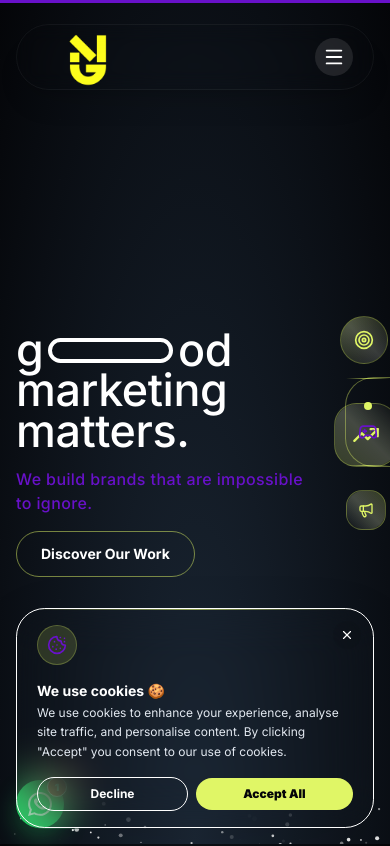
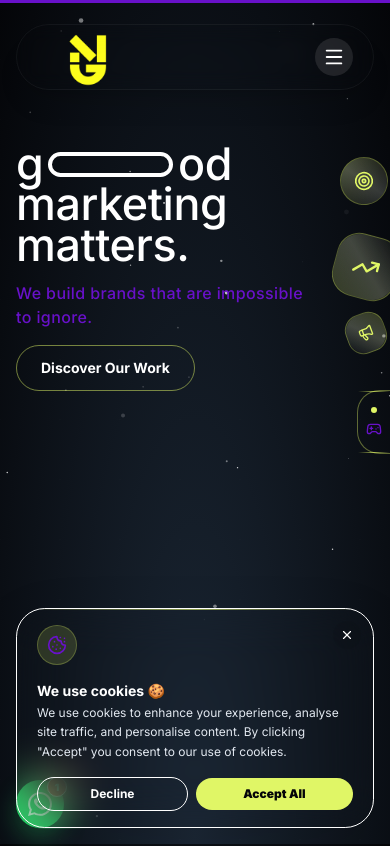
Before and after one commit to arshadyelikar27-dev/Good-Marketing-Matters, a Next.js app: page / in a window 390 px wide. Shown: the top 846 px of the page. Built offline with nearby package versions, Linux system fonts and the light colour scheme.

Commit message:
Optimize mobile hero layout, reduce game toggle size, and fix mobile lag

```diff
--- a/src/components/games-toggle.tsx
+++ b/src/components/games-toggle.tsx
@@ -70,16 +70,16 @@ export function GamesToggle() {
           whileHover={{ x: -5 }}
           whileTap={{ scale: 0.92 }}
           aria-label="Open Mini Games"
-          className="relative flex flex-col items-center justify-center gap-3 px-3 py-6 bg-card border border-primary/40 border-r-0 rounded-l-2xl text-heading hover:border-primary/80 transition-all duration-300 group"
+          className="relative flex flex-col items-center justify-center gap-2 sm:gap-3 px-2 sm:px-3 py-4 sm:py-6 bg-card border border-primary/40 border-r-0 rounded-l-xl sm:rounded-l-2xl text-heading hover:border-primary/80 transition-all duration-300 group"
         >
           {/* Top & bottom accent lines */}
           <span className="absolute top-0 left-0 right-0 h-px bg-gradient-to-r from-transparent via-primary/70 to-transparent" />
           <span className="absolute bottom-0 left-0 right-0 h-px bg-gradient-to-r from-transparent via-primary/70 to-transparent" />
 
           {/* Pulsing live dot */}
-          <span className="relative flex h-2 w-2">
+          <span className="relative flex h-1.5 w-1.5 sm:h-2 sm:w-2">
             <span className="animate-ping absolute inline-flex h-full w-full rounded-full bg-primary opacity-75" />
-            <span className="relative inline-flex rounded-full h-2 w-2 bg-primary" />
+            <span className="relative inline-flex rounded-full h-1.5 w-1.5 sm:h-2 sm:w-2 bg-primary" />
           </span>
 
           {/* Icon: Gamepad or X */}
@@ -92,7 +92,7 @@ export function GamesToggle() {
                 exit={{ rotate: 90, opacity: 0 }}
                 transition={{ duration: 0.2 }}
               >
-                <X className="w-5 h-5 text-accent" />
+                <X className="w-4 h-4 sm:w-5 sm:h-5 text-accent" />
               </motion.div>
             ) : (
               <motion.div
@@ -102,7 +102,7 @@ export function GamesToggle() {
                 exit={{ rotate: -90, opacity: 0 }}
                 transition={{ duration: 0.2 }}
               >
-                <Gamepad2 className="w-5 h-5 text-accent group-hover:scale-110 transition-transform duration-300" />
+                <Gamepad2 className="w-4 h-4 sm:w-5 sm:h-5 text-accent group-hover:scale-110 transition-transform duration-300" />
               </motion.div>
             )}
           </AnimatePresence>
--- a/src/components/hero.tsx
+++ b/src/components/hero.tsx
@@ -15,9 +15,9 @@ export function Hero() {
   });
 
   // Lighter transforms on mobile
-  const textScale = useTransform(scrollYProgress, [0, 0.8], [1, isMobile ? 1.15 : 1.4]);
-  const textOpacity = useTransform(scrollYProgress, [0, 0.4, 0.8], [1, 1, 0]);
-  const textY = useTransform(scrollYProgress, [0, 1], ["0%", isMobile ? "20%" : "40%"]);
+  const textScale = useTransform(scrollYProgress, [0, 0.8], [1, isMobile ? 1 : 1.4]);
+  const textOpacity = useTransform(scrollYProgress, [0, 0.4, 0.8], [1, 1, isMobile ? 1 : 0]);
+  const textY = useTransform(scrollYProgress, [0, 1], ["0%", isMobile ? "0%" : "40%"]);
 
   // Floating Elements Scroll Animations (desktop only)
   const float1Y = useTransform(scrollYProgress, [0, 1], ["0%", "-300%"]);
@@ -33,15 +33,15 @@ export function Hero() {
   const float3Rotate = useTransform(scrollYProgress, [0, 1], [-20, 90]);
 
   return (
-    <section id="hero" ref={containerRef} className="relative w-full h-[100dvh] sm:h-[250vh] bg-transparent">
-      <div className="sticky top-0 w-full h-[100dvh] sm:h-screen flex flex-col items-center justify-center overflow-hidden">
+    <section id="hero" ref={containerRef} className="relative w-full min-h-[100dvh] sm:h-[250vh] bg-transparent">
+      <div className="sm:sticky sm:top-0 w-full min-h-[100dvh] sm:h-screen flex flex-col items-center justify-start sm:justify-center overflow-hidden pt-28 sm:pt-0">
 
         {/* Isometric Grid Background */}
         <div className="absolute inset-0 iso-grid opacity-30 pointer-events-none" />
 
         <motion.div
-          style={{ scale: textScale, opacity: textOpacity, y: textY, willChange: "transform, opacity" }}
-          className="relative z-10 flex flex-col items-start text-left w-full max-w-[1400px] mx-auto px-4 sm:px-6 md:px-12 pt-16 sm:pt-24"
+          style={{ scale: textScale, opacity: textOpacity, y: textY, willChange: isMobile ? "auto" : "transform, opacity" }}
+          className="relative z-10 flex flex-col items-start text-left w-full max-w-[1400px] mx-auto px-4 sm:px-6 md:px-12 pt-8 sm:pt-24"
         >
           {/* Left Side Content */}
           <div className="w-full lg:w-3/5">
@@ -123,8 +123,8 @@ export function Hero() {
               initial={{ opacity: 0, scale: 0, y: 100 }}
               animate={{ opacity: 1, scale: 1, y: 0 }}
               transition={{ duration: 1.2, delay: 0.4, ease: [0.16, 1, 0.3, 1] }}
-              style={{ y: float1Y, x: float1X, rotate: float1Rotate, willChange: "transform" }}
-              className="absolute top-[16%] right-[2%] sm:right-[35%] lg:right-[48%] w-12 h-12 sm:w-24 sm:h-24 md:w-32 md:h-32 rounded-full backdrop-blur-md sm:backdrop-blur-xl bg-gradient-to-br from-primary/20 to-transparent border border-primary/30 flex items-center justify-center"
+              style={{ y: isMobile ? 0 : float1Y, x: isMobile ? 0 : float1X, rotate: isMobile ? -10 : float1Rotate, willChange: isMobile ? "auto" : "transform" }}
+              className="absolute top-[16%] right-[2%] sm:right-[35%] lg:right-[48%] w-12 h-12 sm:w-24 sm:h-24 md:w-32 md:h-32 rounded-full sm:backdrop-blur-xl bg-gradient-to-br from-primary/20 to-transparent border border-primary/30 flex items-center justify-center"
             >
               <div className="absolute inset-0 bg-gradient-to-tr from-transparent via-white/20 to-transparent opacity-80 rounded-full" />
               <Target className="w-5 h-5 sm:w-10 sm:h-10 md:w-14 md:h-14 text-primary relative z-10" />
@@ -135,8 +135,8 @@ export function Hero() {
               initial={{ opacity: 0, scale: 0, y: 100 }}
               animate={{ opacity: 1, scale: 1, y: 0 }}
               transition={{ duration: 1.5, delay: 0.6, ease: [0.16, 1, 0.3, 1] }}
-              style={{ y: float2Y, x: float2X, rotate: float2Rotate, willChange: "transform" }}
-              className="absolute top-[44%] -right-2 sm:right-[5%] w-16 h-16 sm:w-32 sm:h-32 md:w-48 md:h-48 rounded-xl sm:rounded-[2rem] backdrop-blur-md sm:backdrop-blur-xl bg-gradient-to-tr from-primary/20 to-transparent border border-primary/30 flex items-center justify-center"
+              style={{ y: isMobile ? 0 : float2Y, x: isMobile ? 0 : float2X, rotate: isMobile ? 15 : float2Rotate, willChange: isMobile ? "auto" : "transform" }}
+              className="absolute top-[44%] -right-2 sm:right-[5%] w-16 h-16 sm:w-32 sm:h-32 md:w-48 md:h-48 rounded-xl sm:rounded-[2rem] sm:backdrop-blur-xl bg-gradient-to-tr from-primary/20 to-transparent border border-primary/30 flex items-center justify-center"
             >
               <div className="absolute inset-0 bg-gradient-to-tr from-transparent via-white/20 to-transparent opacity-80 rounded-xl sm:rounded-[2rem]" />
               <TrendingUp className="w-7 h-7 sm:w-14 sm:h-14 md:w-20 md:h-20 text-primary relative z-10" />
@@ -147,8 +147,8 @@ export function Hero() {
               initial={{ opacity: 0, scale: 0, y: 100 }}
               animate={{ opacity: 1, scale: 1, y: 0 }}
               transition={{ duration: 1.4, delay: 0.8, ease: [0.16, 1, 0.3, 1] }}
-              style={{ y: float3Y, x: float3X, rotate: float3Rotate, willChange: "transform" }}
-              className="absolute top-[72%] right-[4%] sm:right-[25%] lg:right-[35%] w-10 h-10 sm:w-16 sm:h-16 md:w-24 md:h-24 rounded-lg sm:rounded-2xl backdrop-blur-md sm:backdrop-blur-xl bg-gradient-to-bl from-primary/20 to-transparent border border-primary/30 flex items-center justify-center"
+              style={{ y: isMobile ? 0 : float3Y, x: isMobile ? 0 : float3X, rotate: isMobile ? -20 : float3Rotate, willChange: isMobile ? "auto" : "transform" }}
+              className="absolute top-[72%] right-[4%] sm:right-[25%] lg:right-[35%] w-10 h-10 sm:w-16 sm:h-16 md:w-24 md:h-24 rounded-lg sm:rounded-2xl sm:backdrop-blur-xl bg-gradient-to-bl from-primary/20 to-transparent border border-primary/30 flex items-center justify-center"
             >
               <div className="absolute inset-0 bg-gradient-to-tr from-transparent via-white/20 to-transparent opacity-80 rounded-lg sm:rounded-2xl" />
               <Megaphone className="w-4 h-4 sm:w-8 sm:h-8 md:w-12 md:h-12 text-primary relative z-10" />
--- a/src/components/particle-background.tsx
+++ b/src/components/particle-background.tsx
@@ -118,7 +118,7 @@ export function ParticleBackground() {
 
       // Optimized particle count for stable 60fps rendering
       const isMobile = window.innerWidth < 768;
-      const particleCount = isMobile ? 120 : 250;
+      const particleCount = isMobile ? 40 : 200;
       for (let i = 0; i < particleCount; i++) {
         stars.push(new Star(canvas.width, canvas.height));
       }
@@ -127,9 +127,12 @@ export function ParticleBackground() {
     const animate = () => {
       ctx.clearRect(0, 0, canvas.width, canvas.height);
 
+      const isMobile = window.innerWidth < 768;
+      const scrollVal = isMobile ? 0 : currentScrollY.current;
+
       stars.forEach((star) => {
         const { drawX, drawY } = star.update(
-          currentScrollY.current,
+          scrollVal,
           mousePos.current.x,
           mousePos.current.y,
           canvas.width,
```
